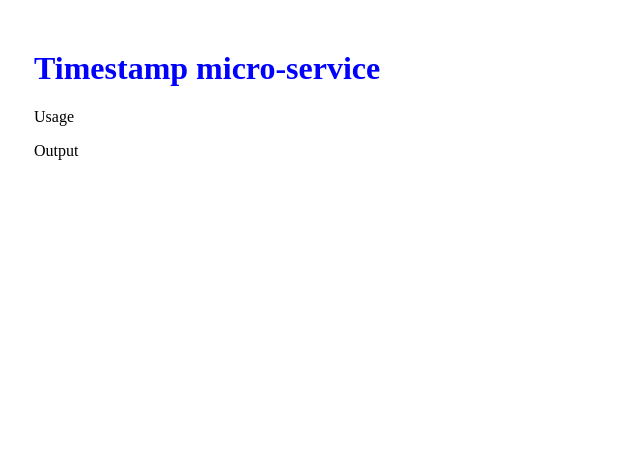
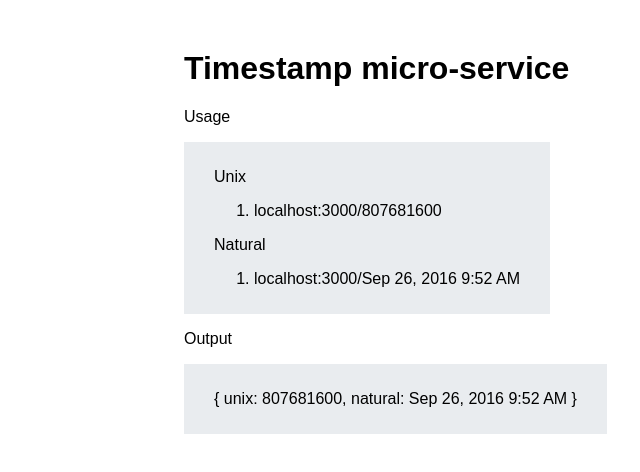
Before and after one commit to mmhansen/timestamp-micorservice, a website: page public/index.html in a window 1280 px wide. Shown: the whole page, without its empty margins (16-656 px from the left). Drawn offline with Linux system fonts and the light colour scheme.

Commit message:
V 0.1.0 working natural time parser

```diff
--- a/package.json
+++ b/package.json
@@ -23,6 +23,7 @@
   },
   "homepage": "https://github.com/mmhansen/timestamp-micorservice#readme",
   "dependencies": {
-    "express": "^4.14.0"
+    "express": "^4.14.0",
+    "moment": "^2.15.1"
   }
 }
--- a/public/index.html
+++ b/public/index.html
@@ -10,11 +10,38 @@
 <body>
 
   <h1>Timestamp micro-service</h1>
+  <!-- Usage -->
   <p>
     Usage
   </p>
+    <div class="cont">
+      <p>
+        Unix
+      </p>
+      <ol>
+        <li>
+          localhost:3000/807681600
+        </li>
+      </ol>
+      <p>
+        Natural
+      </p>
+      <ol>
+        <li>
+           localhost:3000/Sep 26, 2016 9:52 AM
+        </li>
+      </ol>
+    </div>
+
+  <!-- Output -->
   <p>
     Output
   </p>
+    <div class="cont">
+      <p>
+        { unix: 807681600, natural: Sep 26, 2016 9:52 AM }
+      </p>
+    </div>
+
 </body>
 </html>
--- a/public/styles.css
+++ b/public/styles.css
@@ -1,7 +1,16 @@
 /* General */
 body {
   margin: 50px;
+  margin-left: 200px;
+  font-family: sans-serif;
 }
-h1 {
-  color: blue;
+.cont {
+  background: #E9ECEF;
+  display: inline-block;
+  padding: 10px 30px;
 }
+@media (max-width: 600px){
+  body {
+    margin: 24px;
+  }
+}
```
Also changed, not shown: server.js (+26 -7 lines).
